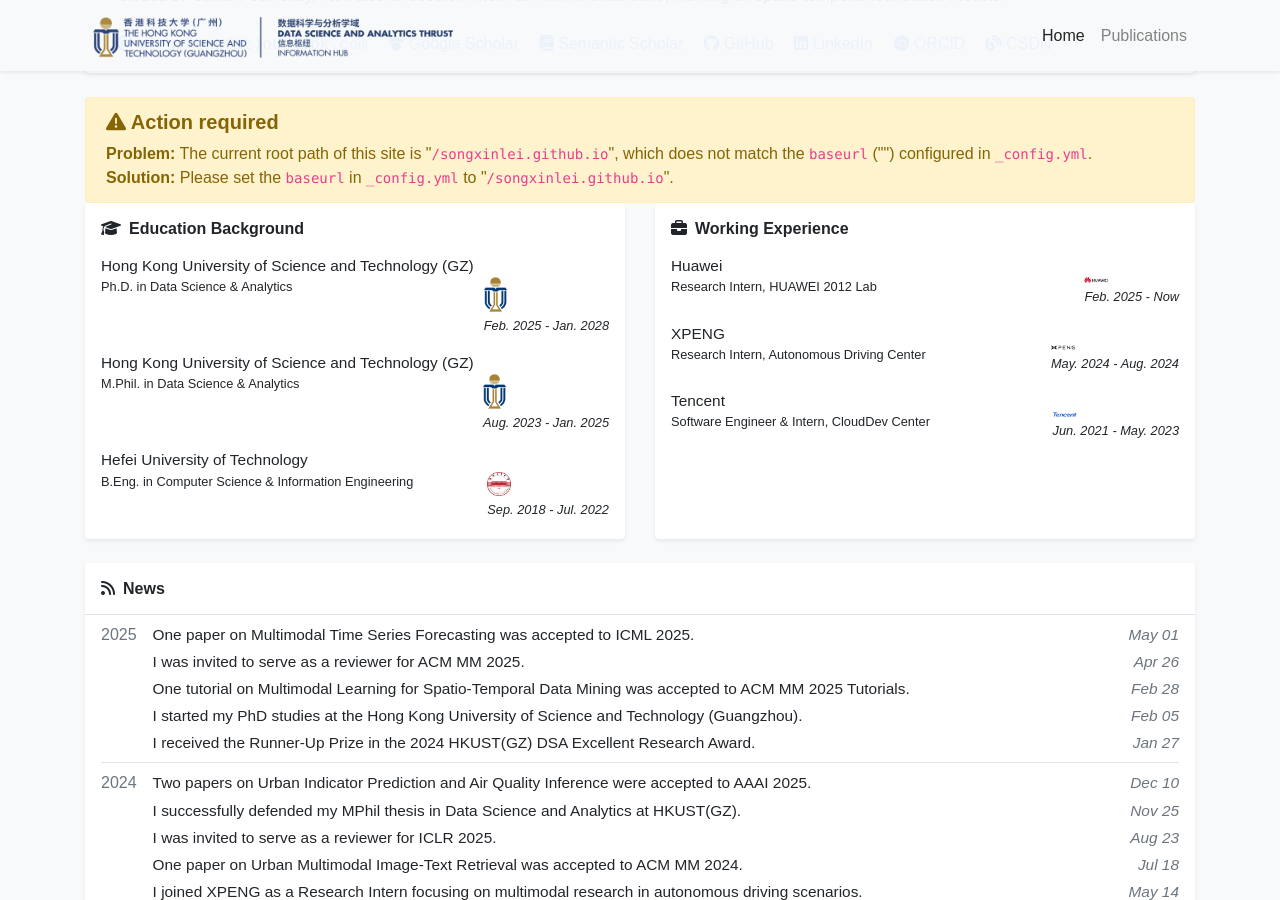
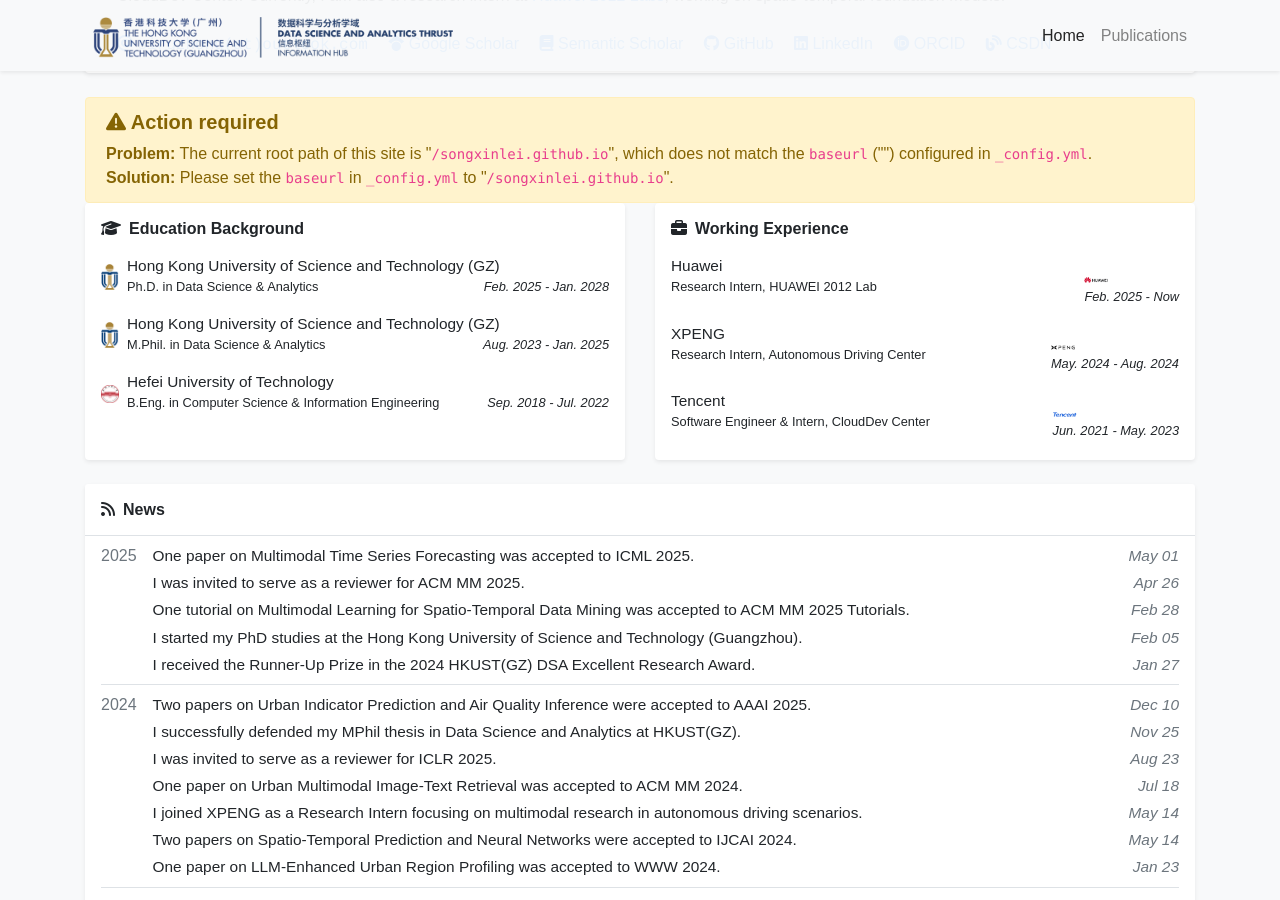
Before and after one commit to thunderlrr/songxinlei.github.io, a Jekyll site: the page built from index.html, in a window 1280 px wide and 900 px high, scrolled down 300 px. Built offline with Jekyll 4.4.1, drawn with Linux system fonts in a browser that asks for light colours; a style sheet for code colours, icons or effects is not loaded.

Commit message:
update profile

```diff
--- a/_includes/widgets/experience_card.html
+++ b/_includes/widgets/experience_card.html
@@ -8,15 +8,13 @@
                 <ul class="list-unstyled mb-1">
                     {% for item in site.data.profile.education %}
                     <li class="media mb-3">
+                        <img src="{{ item.logo | relative_url }}" alt="{{ item.name }}" style="width: 18px;" class="mr-2 mt-1 align-self-center">
                         <div class="media-body">
                             <div style="font-size: 15.4px">{{ item.name }}</div>
                             <div class="small">{{ item.dept }}</div>
                             <div class="small d-flex">
                                 <div>{{ item.position }}</div>
-                                <div class="mt-auto ml-auto no-break text-right">
-                                    <img src="{{ item.logo | relative_url }}" alt="{{ item.name }}" style="width: 24px; margin-bottom: 4px;" class="d-block">
-                                    <em>{{ item.date }}</em>
-                                </div>
+                                <div class="mt-auto ml-auto no-break"><em>{{ item.date }}</em></div>
                             </div>
                         </div>
                     </li>
```
